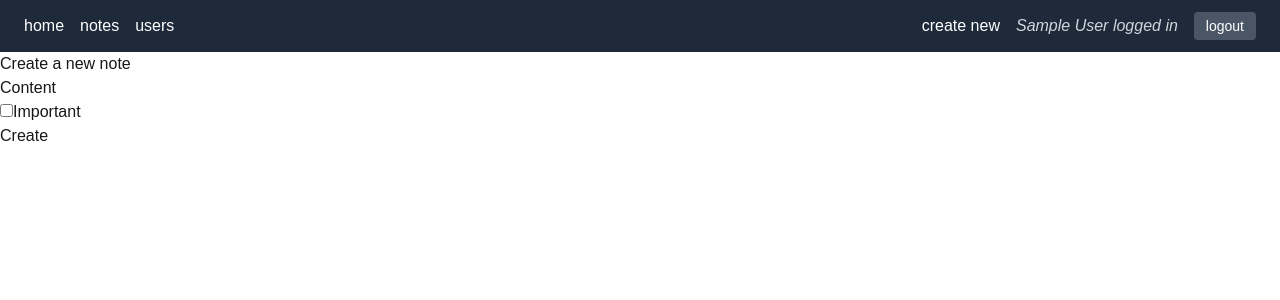
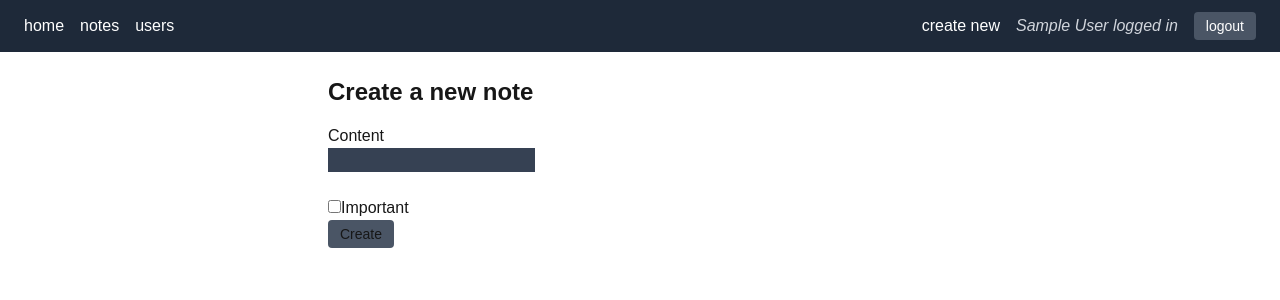
Before and after one commit to rafaeltorok/fs-nextjs, a Next.js app in the folder notes-app/: page /notes/new in a window 1280 px wide. Shown: the top 300 px of the page. Built offline with nearby package versions, Linux system fonts and the light colour scheme; no server answers; sample sign-in values are in the browser's storage.

Commit message:
update(ui): improve the UI for the create note form

```diff
--- a/notes-app/app/notes/new/page.tsx
+++ b/notes-app/app/notes/new/page.tsx
@@ -28,22 +28,33 @@ export default function NewNote() {
   }
 
   return (
-    <div>
-      <h2>Create a new note</h2>
+    <div className="max-w-2xl mx-auto p-6">
+      <h2 className="text-2xl font-bold mb-4">Create a new note</h2>
       <form action={formAction}>
         <div>
           <label>
             Content
-            <input type="text" name="content" required />
+            <input
+              type="text"
+              name="content"
+              required
+              className="grid gap-6 mb-6 md:grid-cols-1 bg-gray-700"
+            />
           </label>
         </div>
         <div>
           <label>
-            <input type="checkbox" name="important" />
+            <input
+              type="checkbox"
+              name="important"
+            />
             Important
           </label>
         </div>
-        <button type="submit">Create</button>
+        <button
+          type="submit"
+          className="bg-gray-600 hover:bg-gray-500 px-3 py-1 rounded text-sm"
+        >Create</button>
         {state.error && <p style={{ color: "red" }}>{state.error}</p>}
       </form>
     </div>
```
